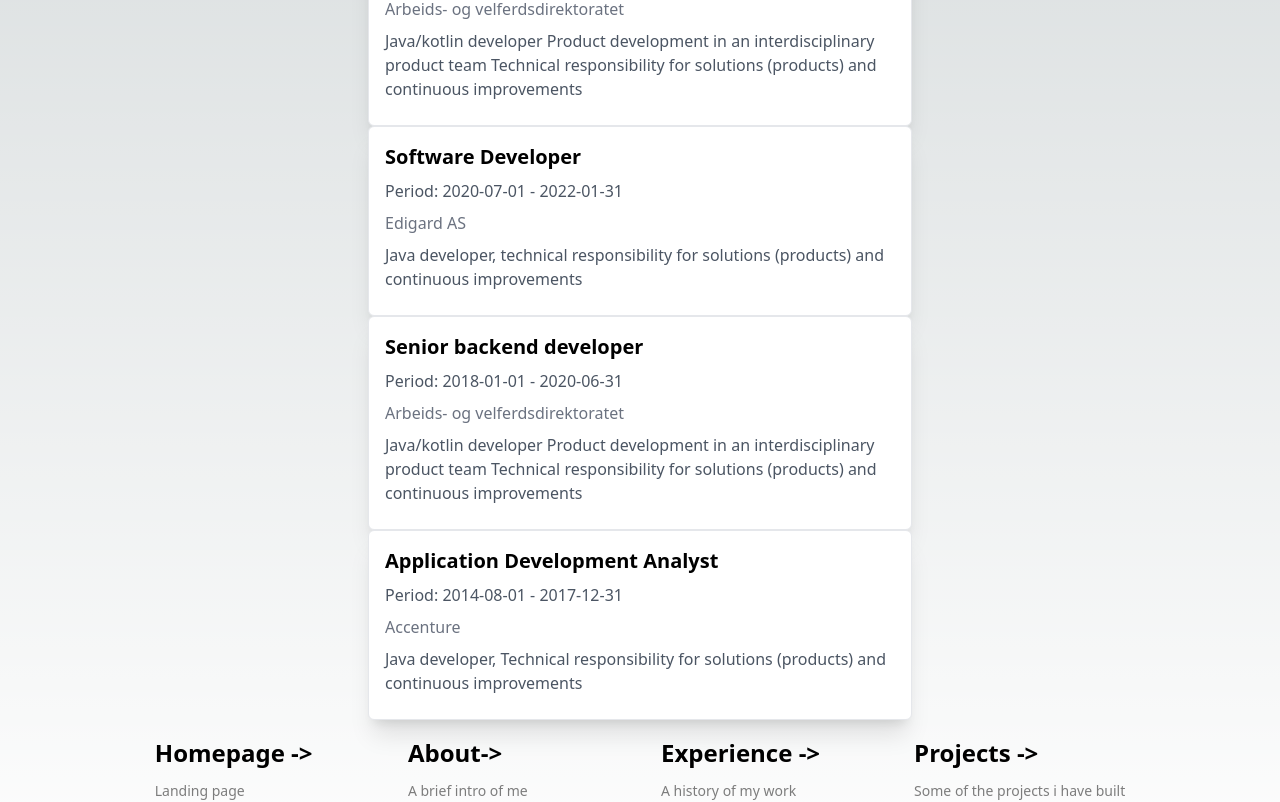
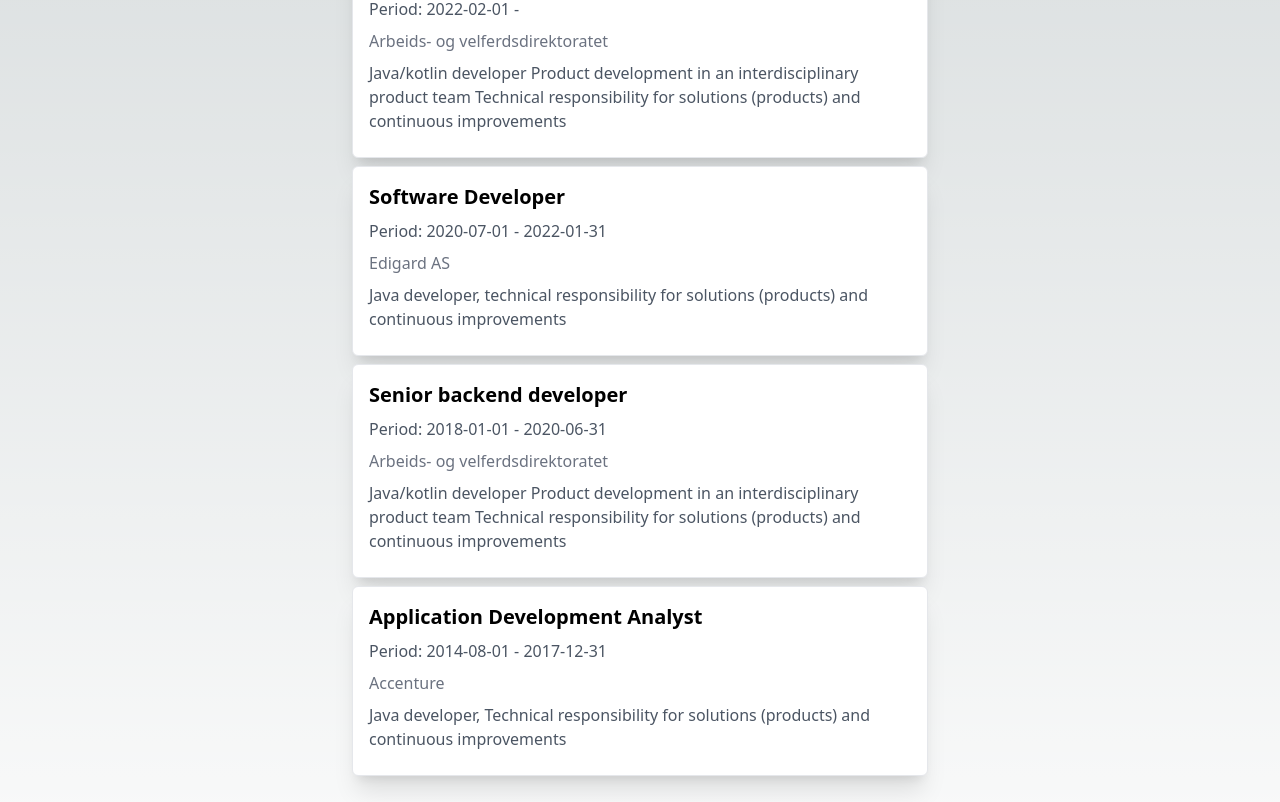
Before and after one commit to MikAoJk/MikAoJk.github.io, a Next.js app: page /experience in a window 1280 px wide. Shown: the part 280-1082 px from the top of the page. Built offline with nearby package versions, Linux system fonts and the light colour scheme.

Commit message:
Small style changes

```diff
--- a/src/components/ExperienceCard/ExperienceCard.tsx
+++ b/src/components/ExperienceCard/ExperienceCard.tsx
@@ -11,10 +11,10 @@
 
 export const ExperienceCard: React.FC<ExperienceCardProps> = ({title, company, fromDate, toDate, companyLink, desc}) => {
     return (
-        <div className="relative experience-card border p-4 rounded-md shadow-xl bg-white dark:bg-gray-800 z-10 mx-4">
+        <div className="relative experience-card border p-4 rounded-md shadow-xl bg-white dark:bg-gray-800 z-10">
             <h1 className="font-semibold text-xl">{title}</h1>
             <p className="text-gray-600 dark:text-gray-400 my-2">Period: {fromDate} - {toDate}</p>
-            <a href={companyLink} className="text-gray-500">
+            <a href={companyLink} className="text-gray-500 font-medium hover:underline">
                 {company}
             </a>
             <p className="text-gray-600 dark:text-gray-400 my-2">{desc}</p>
--- a/src/components/Footer/Footer.tsx
+++ b/src/components/Footer/Footer.tsx
@@ -9,7 +9,7 @@
             rel="noopener noreferrer"
         >
             <h2 className={`mb-3 text-2xl font-semibold`}>
-                Homepage{' '}
+                Home{' '}
                 <span className="inline-block transition-transform group-hover:translate-x-1 motion-reduce:transform-none">
               -&gt;
             </span>
@@ -63,7 +63,7 @@
             </span>
             </h2>
             <p className={`m-0 max-w-[30ch] text-sm opacity-50`}>
-                Some of the projects i have built
+                Some projects i have built
             </p>
         </Link>
     </div>
--- a/src/components/ProjectCard/ProjectCard.tsx
+++ b/src/components/ProjectCard/ProjectCard.tsx
@@ -8,7 +8,7 @@
 
 export const ProjectCard: React.FC<ProjectCardProps> = ({title, gitHubLink, desc}) => {
     return (
-        <div className="relative experience-card border p-4 rounded-md shadow-xl bg-white dark:bg-gray-800 z-10 mx-4">
+        <div className="relative project-card border p-4 rounded-md shadow-xl bg-white dark:bg-gray-800 z-10">
             <a href={gitHubLink} className="font-medium hover:underline">
                 {title}
             </a>
--- a/src/pages/about.tsx
+++ b/src/pages/about.tsx
@@ -8,7 +8,13 @@
         <main className="flex min-h-screen flex-col items-center justify-between p-24">
 
             <div
-                className="relative flex place-items-center before:absolute before:h-[300px] before:w-[480px] before:-translate-x-1/2 before:rounded-full before:bg-gradient-radial before:from-white before:to-transparent before:blur-2xl before:content-[''] after:absolute after:-z-20 after:h-[180px] after:w-[240px] after:translate-x-1/3 after:bg-gradient-conic after:from-sky-200 after:via-blue-200 after:blur-2xl after:content-[''] before:dark:bg-gradient-to-br before:dark:from-transparent before:dark:to-blue-700 before:dark:opacity-10 after:dark:from-sky-900 after:dark:via-[#0141ff] after:dark:opacity-40 before:lg:h-[360px]">
+                className="relative flex place-items-center before:absolute before:h-[300px]
+                before:w-[480px] before:-translate-x-1/2 before:rounded-full before:bg-gradient-radial
+                before:from-white before:to-transparent before:blur-2xl before:content-['']
+                after:absolute after:-z-20 after:h-[180px] after:w-[240px] after:translate-x-1/3 after:bg-gradient-conic
+                 after:from-sky-200 after:via-blue-200 after:blur-2xl after:content-[''] before:dark:bg-gradient-to-br
+                 before:dark:from-transparent before:dark:to-blue-700 before:dark:opacity-10 after:dark:from-sky-900
+                 after:dark:via-[#0141ff] after:dark:opacity-40 before:lg:h-[360px]">
                 <Image
                     className="relative dark:drop-shadow-[0_0_0.3rem_#ffffff70] "
                     src="/1603092514073.jpeg"
@@ -19,7 +25,7 @@
                 />
             </div>
 
-            <div className="text-xl mb-32 grid text-center lg:mb-0 lg:text-left">
+            <div className="text-xl mb-16 grid text-center lg:mb-0 lg:text-left">
                 <p>Hello, I&apos;m Joakim Taule Kartveit</p>
                 <p>I&apos;m working as a developer at</p>
                 <a className="font-medium hover:underline" href="https://nav.no"
--- a/src/pages/experience.tsx
+++ b/src/pages/experience.tsx
@@ -5,10 +5,10 @@
 const Experience: NextPage = () => {
     return (
         <main className="flex min-h-screen flex-col items-center justify-between p-24">
-            <h1 className="text-5xl md:text-8xl font-bold py-15 text-center md:text-left">
+            <h1 className="text-5xl md:text-8xl font-bold py-15 text-center md:text-left mb-8">
                 Experience
             </h1>
-            <div className="grid grid-cols-1 max-w-xl mx-auto pt-15">
+            <div className="grid grid-cols-1 max-w-xl mx-auto pt-15 space-y-2 mb-16">
                 {experience.map((experience, idx) => (
                     <>
                         <ExperienceCard
--- a/src/pages/index.tsx
+++ b/src/pages/index.tsx
@@ -1,12 +1,19 @@
 import Image from 'next/image'
 import Footer from "@/components/Footer/Footer";
+import React from "react";
 
 export default function Home() {
     return (
         <main className="flex min-h-screen flex-col items-center justify-between p-24">
 
             <div
-                className="relative flex place-items-center before:absolute before:h-[300px] before:w-[480px] before:-translate-x-1/2 before:rounded-full before:bg-gradient-radial before:from-white before:to-transparent before:blur-2xl before:content-[''] after:absolute after:-z-20 after:h-[180px] after:w-[240px] after:translate-x-1/3 after:bg-gradient-conic after:from-sky-200 after:via-blue-200 after:blur-2xl after:content-[''] before:dark:bg-gradient-to-br before:dark:from-transparent before:dark:to-blue-700 before:dark:opacity-10 after:dark:from-sky-900 after:dark:via-[#0141ff] after:dark:opacity-40 before:lg:h-[360px]">
+                className="relative flex place-items-center before:absolute before:h-[300px]
+                before:w-[480px] before:-translate-x-1/2 before:rounded-full before:bg-gradient-radial
+                before:from-white before:to-transparent before:blur-2xl before:content-['']
+                after:absolute after:-z-20 after:h-[180px] after:w-[240px] after:translate-x-1/3 after:bg-gradient-conic
+                 after:from-sky-200 after:via-blue-200 after:blur-2xl after:content-[''] before:dark:bg-gradient-to-br
+                 before:dark:from-transparent before:dark:to-blue-700 before:dark:opacity-10 after:dark:from-sky-900
+                 after:dark:via-[#0141ff] after:dark:opacity-40 before:lg:h-[360px]">
                 <Image
                     className="relative dark:drop-shadow-[0_0_0.3rem_#ffffff70] "
                     src="/1603092514073.jpeg"
@@ -16,7 +23,7 @@
                     priority
                 />
             </div>
-            <div className="text-xl mb-32 grid text-center lg:mb-0 lg:text-left">
+            <div className="text-xl mb-16 grid text-center lg:mb-0 lg:text-left">
                 <h1>Hello, I&apos;m Joakim Taule Kartveit and this is my website</h1>
             </div>
 
--- a/src/pages/projects.tsx
+++ b/src/pages/projects.tsx
@@ -6,10 +6,10 @@
 const Projects: NextPage = () => {
     return (
         <main className="flex min-h-screen flex-col items-center justify-between p-24">
-            <h1 className="text-5xl md:text-8xl font-bold py-15 text-center md:text-left">
+            <h1 className="text-5xl md:text-8xl font-bold py-15 text-center md:text-left mb-8">
                 Projects
             </h1>
-            <div className="grid grid-cols-1 max-w-xl mx-auto pt-15">
+            <div className="grid grid-cols-1 max-w-xl mx-auto pt-15 space-y-2 mb-16">
                 {projects.map((projects, idx) => (
                     <>
                         <ProjectCard
```
